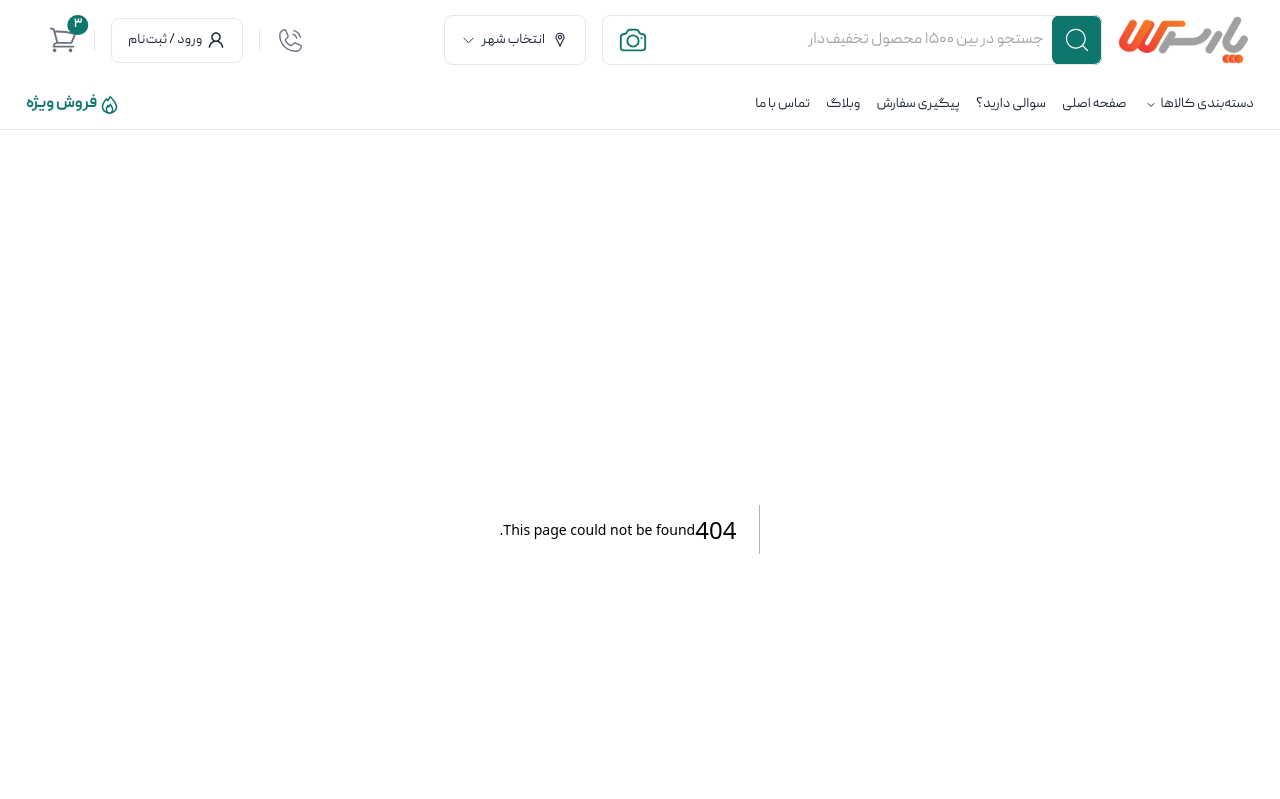
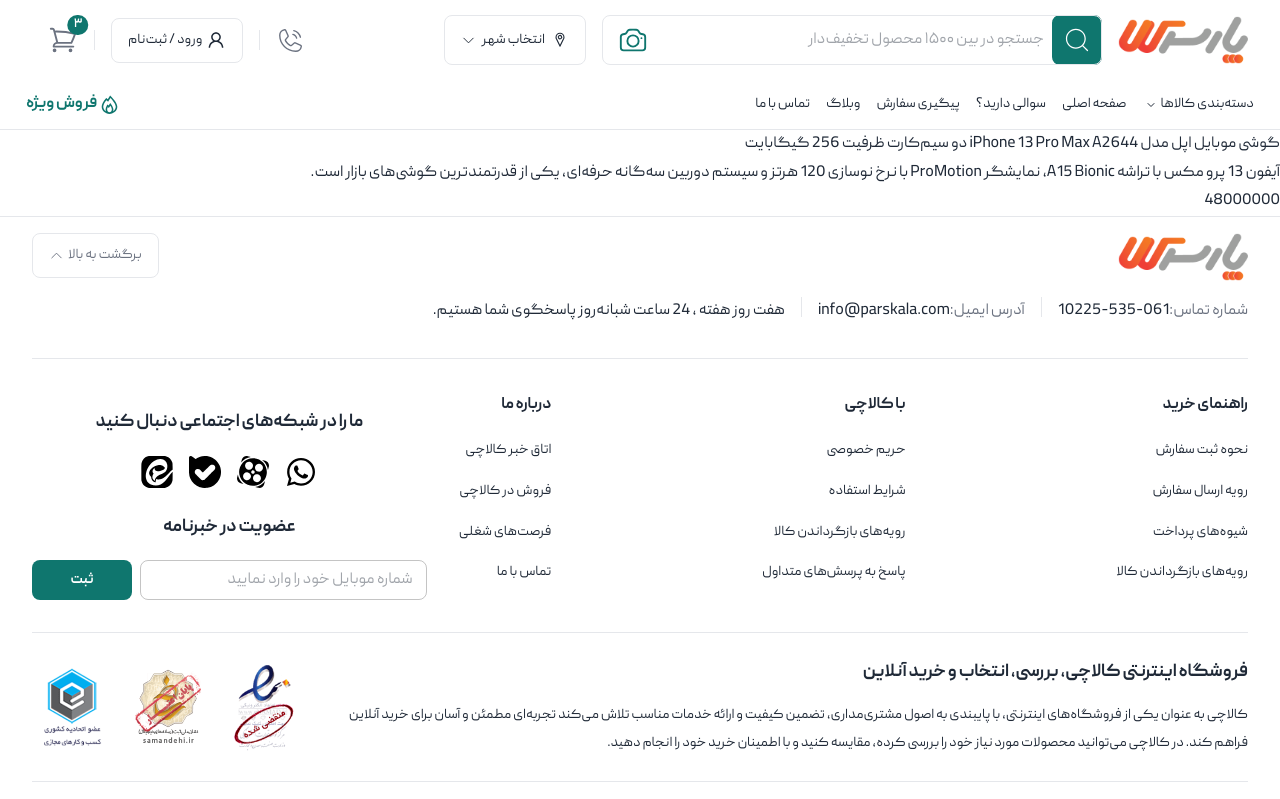
Before and after one commit to devfaf/kalachi-shop, a Next.js app: page /products/apple-iphone-13-pro-max in a window 1280 px wide. Before the commit this address had no page. Shown: the top 799 px of the page. Built offline with nearby package versions, Linux system fonts and the light colour scheme; what @mui/material-nextjs would draw is missing.

Commit message:
feat: add initial page for product details and add links instead of li tags to navbar category

```diff
--- /dev/null
+++ b/src/app/products/[slug]/page.tsx
@@ -0,0 +1,33 @@
+import { products } from "@/components/data/products"
+import { notFound } from "next/navigation";
+
+type ProductDetailsPageProps = {
+    params: Promise<{
+        slug: string;
+    }>
+}
+
+
+export default async function productDetailsPage ({ params }: ProductDetailsPageProps) {
+    const { slug } = await params
+
+    const product = products.find((product) => product.slug === slug)
+
+    if (!product) {
+        notFound()
+    }
+
+    return (
+        <div>
+            <div>
+                {product.info.persianName}
+            </div>
+            <div>
+                {product.info.description}
+            </div>
+            <div>
+                {product.purchasePanel.price}
+            </div>
+        </div>
+    )
+}
--- a/src/components/layout/Header/Navigation/Navbar.tsx
+++ b/src/components/layout/Header/Navigation/Navbar.tsx
@@ -39,23 +39,26 @@ export default function Navbar() {
                                     </NavigationMenuTrigger>
                                     <NavigationMenuContent>
                                         {
-                                            categoryParents.map((child) => (
-                                                <NavigationMenuItem
-                                                    key={child.id}
-                                                    onMouseEnter={() => setActiveCategoryId(child.id)}
+                                            categoryParents.map((category) => (
+                                                <NavigationMenuLink
+                                                    key={category.id}
+                                                    href={`/category/${category.slug}`}
+                                                    onMouseEnter={() => setActiveCategoryId(category.id)}
                                                 >
-                                                    {child.name}
-                                                </NavigationMenuItem>
+                                                    {category.name}
+                                                </NavigationMenuLink>
                                             ))
                                         }
                                         {
                                             categoryChildren.map(submenu => (
-                                                <NavigationMenuItem
-                                                    key={submenu.id}>
+                                                <NavigationMenuLink
+                                                    key={submenu.id}
+                                                    href={`/category/${submenu.slug}`}
+                                                    >
                                                     <NavigationMenuLink>
                                                         {submenu.name}
                                                     </NavigationMenuLink>
-                                                </NavigationMenuItem>
+                                                </NavigationMenuLink>
                                             ))
                                         }
                                     </NavigationMenuContent>
```
